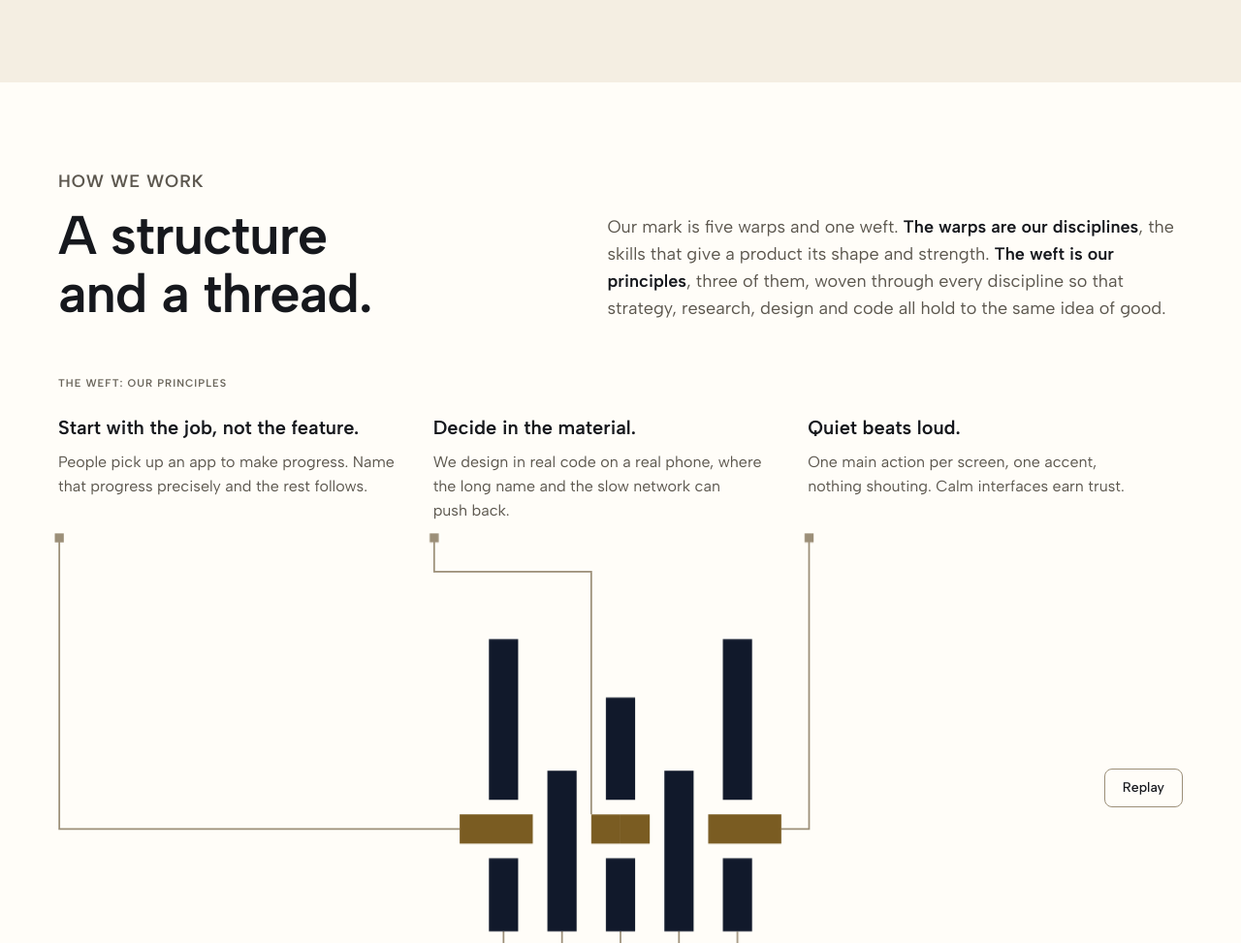
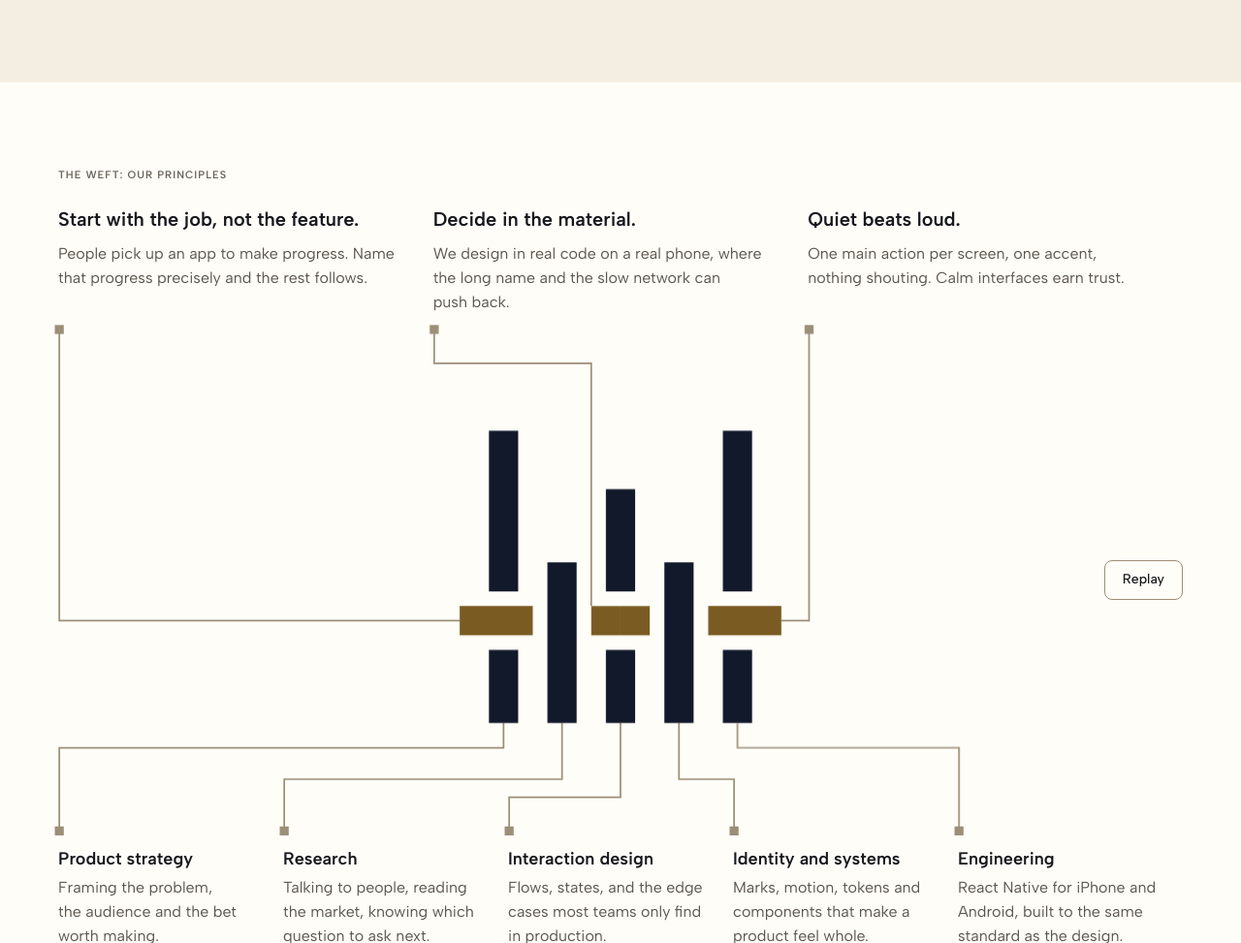
Before and after one commit to woven-studio-london/woven-site, a plain HTML site: page index.html in a window 1280 px wide. Shown: the part 2191-3164 px from the top of the page at 97% size. Drawn offline with Linux system fonts and the light colour scheme.

Commit message:
Remove the How we work heading and intro
The section now opens on the principles.

Co-Authored-By: Claude Opus 5.5 <noreply@anthropic.com>

```diff
--- a/index.html
+++ b/index.html
@@ -719,16 +719,8 @@ a { color: inherit; }
   </section>
 
   <!-- ============ the mark and how we work ============ -->
-  <section class="section" id="how" aria-labelledby="how-title">
+  <section class="section" id="how" aria-label="How we work">
     <div class="wrap">
-      <div class="how-head">
-        <div>
-          <p class="eyebrow">How we work</p>
-          <h2 id="how-title">A structure and a thread.</h2>
-        </div>
-        <p>Our mark is five warps and one weft. <b>The warps are our disciplines</b>, the skills that give a product its shape and strength. <b>The weft is our principles</b>, three of them, woven through every discipline so that strategy, research, design and code all hold to the same idea of good.</p>
-      </div>
-
       <div class="beliefs-wrap">
         <p class="eyebrow">The weft: our principles</p>
       <ul class="beliefs" aria-label="Our principles">
```
